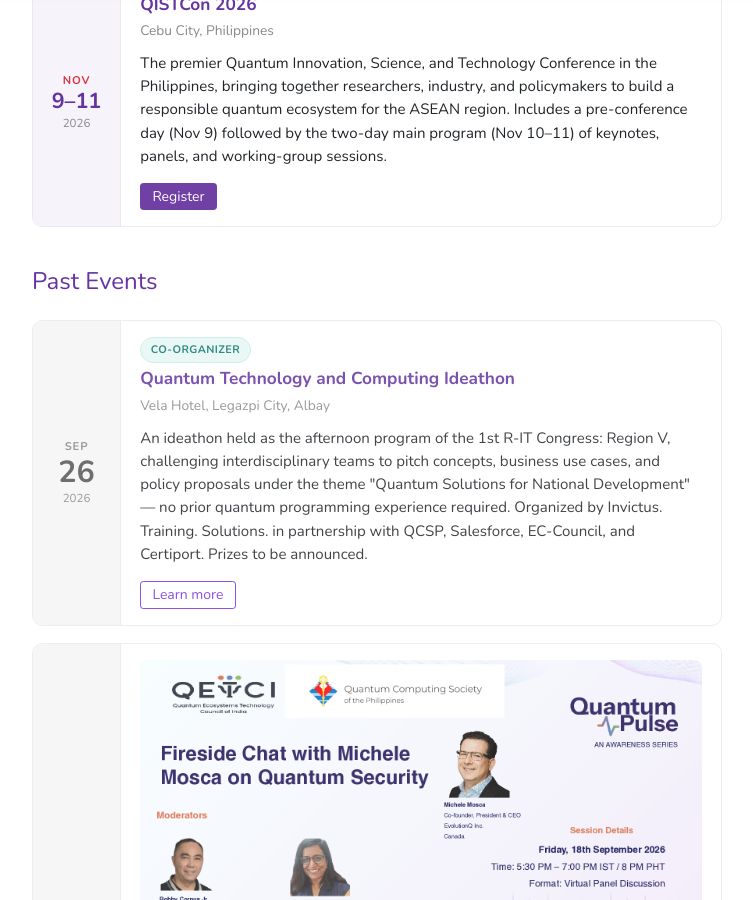
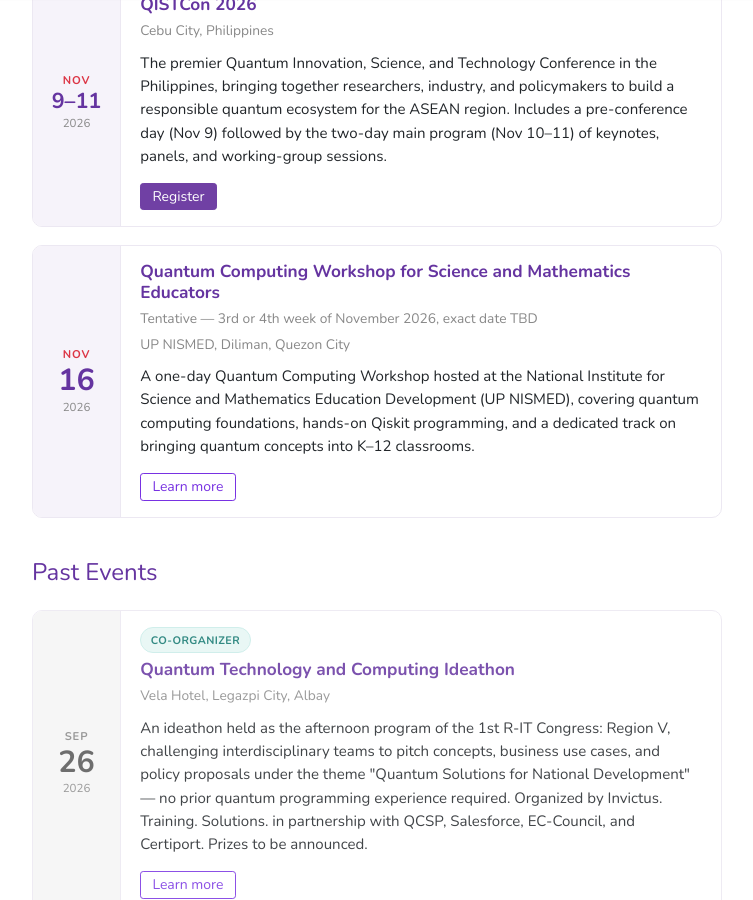
Before and after one commit to corpbob-qcsp/Quantum-Computing-Philippines.github.io, a Jekyll site: the page built from _pages/events.md, in a window 1280 px wide and 900 px high, scrolled down 446 px. Shown: the whole window, without its empty margins (263-1016 px from the left). Built offline with Jekyll 4.4.1, drawn with Linux system fonts in a browser that asks for light colours; nearby versions of some CDN libraries.

Commit message:
add nismed event

```diff
--- a/_data/events.yml
+++ b/_data/events.yml
@@ -261,3 +261,10 @@
   venue: "Cebu City, Philippines"
   description: "The premier Quantum Innovation, Science, and Technology Conference in the Philippines, bringing together researchers, industry, and policymakers to build a responsible quantum ecosystem for the ASEAN region. Includes a pre-conference day (Nov 9) followed by the two-day main program (Nov 10–11) of keynotes, panels, and working-group sessions."
   register_url: "https://qistcon.ph/"
+
+- title: "Quantum Computing Workshop for Science and Mathematics Educators"
+  date: 2026-11-16
+  time: "Tentative — 3rd or 4th week of November 2026, exact date TBD"
+  venue: "UP NISMED, Diliman, Quezon City"
+  description: "A one-day Quantum Computing Workshop hosted at the National Institute for Science and Mathematics Education Development (UP NISMED), covering quantum computing foundations, hands-on Qiskit programming, and a dedicated track on bringing quantum concepts into K–12 classrooms."
+  learn_more_url: "/workshop-nismed-2026.html"
--- a/_data/workshops.yml
+++ b/_data/workshops.yml
@@ -11,6 +11,12 @@
 #   venue: "Venue name, City"
 #   description: "One or two sentence description of the workshop."
 #   url: "/workshop2026.html"   # the workshop's own dedicated page (internal path or full URL)
+
+- title: "Quantum Computing Workshop for Science and Mathematics Educators"
+  date: 2026-11-16
+  venue: "UP NISMED, Diliman, Quezon City"
+  description: "A one-day Quantum Computing Workshop hosted at UP NISMED, giving science and mathematics educators a practical introduction to quantum computing and how to bring it into the K–12 classroom. Tentatively dated the 3rd or 4th week of November 2026; exact date to be confirmed."
+  url: "/workshop-nismed-2026.html"
 
 - title: "Quantum Technology and Computing Ideathon"
   date: 2026-09-26
--- /dev/null
+++ b/_pages/people/mariana-filipova.md
@@ -0,0 +1,12 @@
+---
+title: "Mariana Filipova"
+permalink: "/people/mariana-filipova.html"
+---
+
+<img src="{{site.baseurl}}/assets/images/mariana_filipova.jpeg" alt="Mariana Filipova" class="rounded-circle d-block mx-auto mb-3" width="160" height="160">
+
+<p class="text-muted text-center mb-4"><em>Founder &amp; CEO, STEALM Academy &middot; PhD Student, University of Library Studies and Information Technologies (ULSIT)</em></p>
+
+<p>Mariana Filipova is a Bulgarian quantum computing educator and entrepreneur based in Sofia. She is Founder &amp; CEO of STEALM Academy, a PhD student at the University of Library Studies and Information Technologies (ULSIT), and a specialist in corporate quantum training at Swastikk AI Tech. She actively organizes QWorld QBronze workshops and focuses on quantum algorithms, architecture, and cryptography.</p>
+
+<p class="mt-4"><a href="{{site.baseurl}}/workshop-nismed-2026.html">&larr; Back to Quantum Computing Workshop for Science and Mathematics Educators</a></p>
--- /dev/null
+++ b/_pages/people/mirja-tiongzon.md
@@ -0,0 +1,12 @@
+---
+title: "Mirja Marie Tiongzon"
+permalink: "/people/mirja-tiongzon.html"
+---
+
+<img src="{{site.baseurl}}/assets/images/mirja_tiongzon_linkedin.jpeg" alt="Mirja Marie Tiongzon" class="rounded-circle d-block mx-auto mb-3" width="160" height="160">
+
+<p class="text-muted text-center mb-4"><em>Teacher, Department of Education (DepEd) &middot; Member, Quantum Computing Society of the Philippines</em></p>
+
+<p>Mirja Marie Tiongzon is a Filipino educator and teacher at the Department of Education (DepEd) since 2015. She holds a Bachelor's degree in Secondary Education from the University of San Carlos (2014) and a Master of Education in Physics from the University of the Philippines (2018). She is a member of the Quantum Computing Society of the Philippines (QCSP), working on their proposed quantum education program for elementary and high school students.</p>
+
+<p class="mt-4"><a href="{{site.baseurl}}/workshop-nismed-2026.html">&larr; Back to Quantum Computing Workshop for Science and Mathematics Educators</a></p>
--- /dev/null
+++ b/_pages/workshop-nismed-2026.md
@@ -0,0 +1,120 @@
+---
+title: "Quantum Computing Workshop for Science and Mathematics Educators"
+subtitle: "UP NISMED, Diliman, Quezon City — Tentative: 3rd or 4th week of November 2026"
+permalink: "/workshop-nismed-2026.html"
+---
+
+<blockquote>
+<table>
+<tr><td>National Institute for Science and Mathematics Education Development (UP NISMED)</td></tr>
+<tr><td>University of the Philippines Diliman, Quezon City</td></tr>
+<tr><td><strong>Tentative:</strong> 3rd or 4th week of November 2026 &mdash; exact date to be confirmed</td></tr>
+</table>
+</blockquote>
+
+This one-day **Quantum Computing Workshop**, hosted at the **National Institute for Science and Mathematics Education Development (UP NISMED)**, gives science and mathematics educators a practical, grounded introduction to quantum computing and how it can be brought into the classroom.
+
+The program begins with the foundations of quantum computing&mdash;including superposition, entanglement, tunneling, interference, and measurement&mdash;before progressing to **computational complexity, quantum circuits and algorithms, and hands-on programming using Qiskit**. Participants will gain practical experience building and running quantum circuits while developing an understanding of where quantum computers may offer advantages over classical approaches.
+
+The day closes with a dedicated focus on **quantum education for K&ndash;12**, covering how to introduce quantum concepts to elementary and high school learners and drawing on international lessons from STEALM Academy's classroom experience in Bulgaria.
+
+<hr/>
+
+### Speakers
+
+<style>
+.speaker-grid .speaker-avatar { width: 84px; height: 84px; object-fit: cover; border: 2px solid #f6f3fa; }
+.speaker-grid .speaker-role { font-size: 0.85rem; }
+.speaker-session {
+  display: inline-block;
+  font-size: 0.72rem;
+  font-weight: 700;
+  color: #6534a0;
+  background: #f6f3fa;
+  border: 1px solid #e6ddf3;
+  border-radius: 20px;
+  padding: 0.15rem 0.65rem;
+  margin-bottom: 0.5rem;
+}
+.speaker-grid h4 a { color: inherit; text-decoration: none; }
+.speaker-grid h4 a:hover { color: #6534a0; text-decoration: underline; }
+</style>
+
+<div class="row speaker-grid mt-3">
+
+<div class="col-md-6 mb-5 d-flex">
+<img class="rounded-circle mr-3 speaker-avatar" src="{{site.baseurl}}/assets/images/workshop-bsp-2026/speakers/marc-pontiveros.jpg" alt="Marc Jermaine Pontiveros">
+<div>
+<h4 class="font-weight-bold mb-1"><a href="{{site.baseurl}}/people/marc-pontiveros.html">Marc Jermaine Pontiveros</a></h4>
+<p class="text-muted speaker-role mb-2"><em>Senior Software Engineer, White Widget &middot; Qiskit Advocate &middot; MS Computer Science Candidate, University of the Philippines Diliman</em></p>
+<div class="speaker-session">8:35 AM &middot; Introduction to Quantum Computing</div>
+<div class="speaker-session">10:55 AM &middot; Quantum Circuits and Algorithms</div>
+<p>Software engineer by profession and an MS Computer Science student at the University of the Philippines Diliman. In his free time, he is a Qiskit Advocate with interests in quantum computing and responsible quantum software development.</p>
+</div>
+</div>
+
+<div class="col-md-6 mb-5 d-flex">
+<img class="rounded-circle mr-3 speaker-avatar" src="{{site.baseurl}}/assets/images/qcsp-directors/elmer-peramo.jpg" alt="Elmer Peramo">
+<div>
+<h4 class="font-weight-bold mb-1"><a href="{{site.baseurl}}/people/elmer-peramo.html">Elmer Peramo</a></h4>
+<p class="text-muted speaker-role mb-2"><em>Assistant Scientist, DOST &middot; Director, Program Development, QCSP</em></p>
+<div class="speaker-session">9:55 AM &middot; Complexity of Algorithms</div>
+<p>Brings a wealth of experience in machine learning as an Assistant Scientist at DOST-ASTI, currently pursuing a PhD in Computer Science at De La Salle University. Has managed AI-related projects spanning weather forecasting, agriculture, and healthcare.</p>
+</div>
+</div>
+
+<div class="col-md-6 mb-5 d-flex">
+<img class="rounded-circle mr-3 speaker-avatar" src="{{site.baseurl}}/assets/images/qcsp-directors/jeffrey-aborot.jpg" alt="Jeffrey Aborot">
+<div>
+<h4 class="font-weight-bold mb-1"><a href="{{site.baseurl}}/people/jeffrey-aborot.html">Jeffrey Aborot</a></h4>
+<p class="text-muted speaker-role mb-2"><em>Software Engineer &amp; Researcher, DOST-ASTI &middot; Director, Innovation, QCSP</em></p>
+<div class="speaker-session">1:00 PM &middot; Quantum Programming (Intro to Qiskit)</div>
+<p>Software engineer and researcher with DOST-ASTI's Computer Software and Artificial Intelligence groups, currently leading the Gul.ai Project's work on quantum computing and quantum circuit simulation in a high-performance computing environment.</p>
+</div>
+</div>
+
+<div class="col-md-6 mb-5 d-flex">
+<img class="rounded-circle mr-3 speaker-avatar" src="{{site.baseurl}}/assets/images/mirja_tiongzon_linkedin.jpeg" alt="Mirja Marie Tiongzon">
+<div>
+<h4 class="font-weight-bold mb-1"><a href="{{site.baseurl}}/people/mirja-tiongzon.html">Mirja Marie Tiongzon</a></h4>
+<p class="text-muted speaker-role mb-2"><em>Teacher, Department of Education (DepEd) &middot; Member, QCSP</em></p>
+<div class="speaker-session">3:15 PM &middot; Quantum Computing for Elementary and High School</div>
+<p>Filipino educator and teacher at the Department of Education (DepEd) since 2015, with a Bachelor's degree in Secondary Education from the University of San Carlos and a Master of Education in Physics from the University of the Philippines. A member of QCSP, she works on its proposed quantum education program for elementary and high school students.</p>
+</div>
+</div>
+
+<div class="col-md-6 mb-5 d-flex">
+<img class="rounded-circle mr-3 speaker-avatar" src="{{site.baseurl}}/assets/images/mariana_filipova.jpeg" alt="Mariana Filipova">
+<div>
+<h4 class="font-weight-bold mb-1"><a href="{{site.baseurl}}/people/mariana-filipova.html">Mariana Filipova</a></h4>
+<p class="text-muted speaker-role mb-2"><em>Founder &amp; CEO, STEALM Academy &middot; PhD Student, ULSIT</em></p>
+<div class="speaker-session">3:55 PM &middot; Teaching Quantum in K&ndash;12</div>
+<p>Bulgarian quantum computing educator and entrepreneur based in Sofia. Founder &amp; CEO of STEALM Academy, a PhD student at the University of Library Studies and Information Technologies (ULSIT), and a specialist in corporate quantum training at Swastikk AI Tech. She actively organizes QWorld QBronze workshops and focuses on quantum algorithms, architecture, and cryptography.</p>
+</div>
+</div>
+
+</div>
+
+<hr/>
+
+### Program
+
+<style>.program-table td:first-child { white-space: nowrap; }</style>
+<table valign="top" class="program-table">
+<tr><td>8:00 AM</td><td>&nbsp;&nbsp;&nbsp;Registration and Welcome Coffee</td></tr>
+<tr style="vertical-align:top"><td>8:30 AM</td><td>&nbsp;&nbsp;&nbsp;<b>Opening and Welcome Remarks</b><br/>&nbsp;&nbsp;&nbsp;<i>Sheryl Lyn C. Monterola, Ph.D., Director, UP NISMED &middot; Professor, Division of Curriculum and Instruction, College of Education, University of the Philippines Diliman</i></td></tr>
+<tr style="vertical-align:top"><td>8:35 AM</td><td>&nbsp;&nbsp;&nbsp;<b>Introduction to Quantum Computing</b> (superposition, entanglement, tunneling, interference, measurement)<br/>&nbsp;&nbsp;&nbsp;An introduction to the fundamental principles that make quantum computing different from classical computing &mdash; superposition, entanglement, quantum tunneling, interference, and measurement.<br/>&nbsp;&nbsp;&nbsp;<i>Marc Pontiveros</i></td></tr>
+<tr><td>9:35 AM</td><td>&nbsp;&nbsp;&nbsp;Question and Answer &mdash; Marc Pontiveros</td></tr>
+<tr><td>9:40 AM</td><td>&nbsp;&nbsp;&nbsp;Coffee Break</td></tr>
+<tr style="vertical-align:top"><td>9:55 AM</td><td>&nbsp;&nbsp;&nbsp;<b>Complexity of Algorithms</b><br/>&nbsp;&nbsp;&nbsp;An overview of computational complexity and why quantum computing matters, comparing classical and quantum approaches and examining which types of problems are believed to benefit most from quantum computing.<br/>&nbsp;&nbsp;&nbsp;<i>Elmer Peramo</i></td></tr>
+<tr><td>10:50 AM</td><td>&nbsp;&nbsp;&nbsp;Question and Answer &mdash; Elmer Peramo</td></tr>
+<tr style="vertical-align:top"><td>10:55 AM</td><td>&nbsp;&nbsp;&nbsp;<b>Quantum Circuits and Algorithms</b><br/>&nbsp;&nbsp;&nbsp;An introduction to the quantum circuit model, how quantum information is manipulated using quantum gates, how circuits are constructed, and common algorithms such as Deutsch-Jozsa and Bernstein-Vazirani.<br/>&nbsp;&nbsp;&nbsp;<i>Marc Pontiveros</i></td></tr>
+<tr><td>11:55 AM</td><td>&nbsp;&nbsp;&nbsp;Question and Answer &mdash; Marc Pontiveros</td></tr>
+<tr><td>12:00 PM</td><td>&nbsp;&nbsp;&nbsp;Lunch Break</td></tr>
+<tr style="vertical-align:top"><td>1:00 PM</td><td>&nbsp;&nbsp;&nbsp;<b>Quantum Programming (Introduction to Qiskit)</b><br/>&nbsp;&nbsp;&nbsp;A hands-on introduction to programming quantum computers using Qiskit, IBM's open-source quantum computing framework &mdash; creating and simulating quantum circuits, running them on real quantum hardware, and interpreting results.<br/>&nbsp;&nbsp;&nbsp;<i>Jeff Aborot</i></td></tr>
+<tr><td>1:45 PM</td><td>&nbsp;&nbsp;&nbsp;<b>Lab: Quantum Programming</b> &mdash; Jeff Aborot</td></tr>
+<tr style="vertical-align:top"><td>3:15 PM</td><td>&nbsp;&nbsp;&nbsp;<b>Quantum Computing for Elementary and High School</b><br/>&nbsp;&nbsp;&nbsp;Foundational quantum concepts and quantum computing, explained at a level appropriate for young learners.<br/>&nbsp;&nbsp;&nbsp;<i>Mirja Tiongzon</i></td></tr>
+<tr style="vertical-align:top"><td>3:55 PM</td><td>&nbsp;&nbsp;&nbsp;<b>Teaching Quantum in K&ndash;12: Lessons from STEALM Academy in Bulgaria</b><br/>&nbsp;&nbsp;&nbsp;Classroom approaches, challenges, and lessons from STEALM Academy's experience bringing quantum science to young learners in Bulgaria.<br/>&nbsp;&nbsp;&nbsp;<i>Mariana Filipova</i></td></tr>
+<tr><td>4:35 PM</td><td>&nbsp;&nbsp;&nbsp;<b>Closing Remarks</b> &mdash; Bobby Corpus, President, QCSP</td></tr>
+<tr><td>4:40 PM</td><td>&nbsp;&nbsp;&nbsp;End of Workshop</td></tr>
+</table>
```
Also changed, not shown: assets/images/mariana_filipova.jpeg (added), assets/images/mirja_tiongzon_linkedin.jpeg (added), 1 other file.
